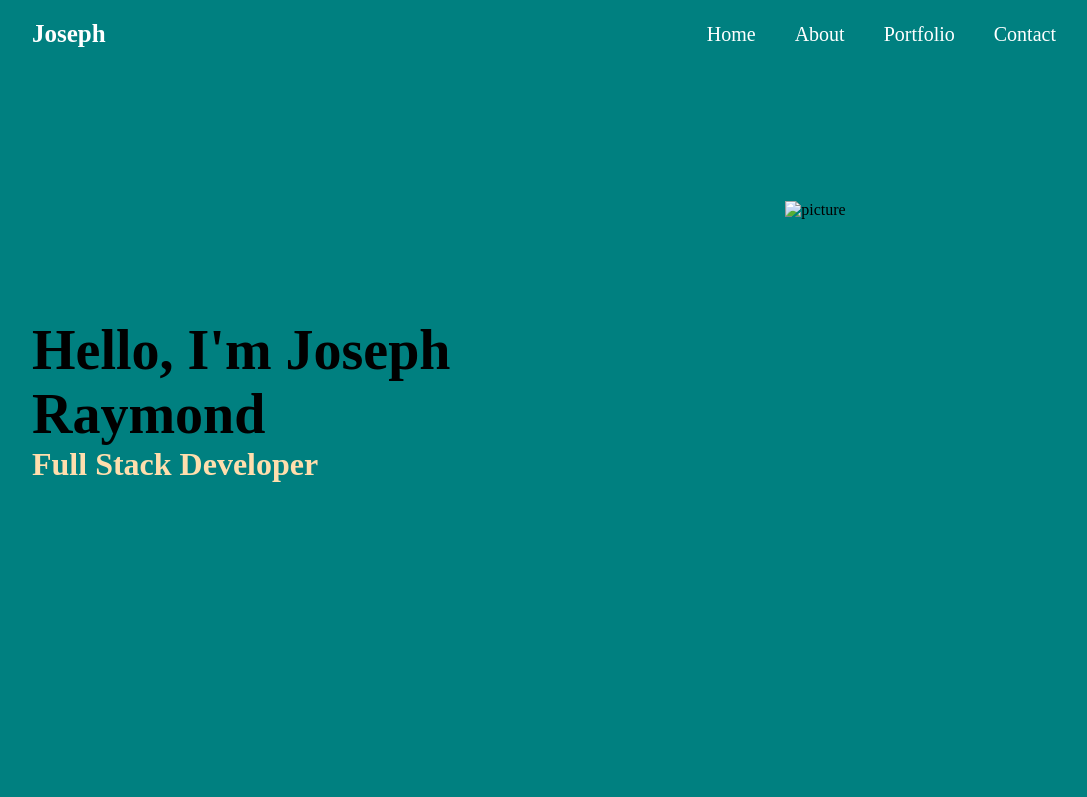
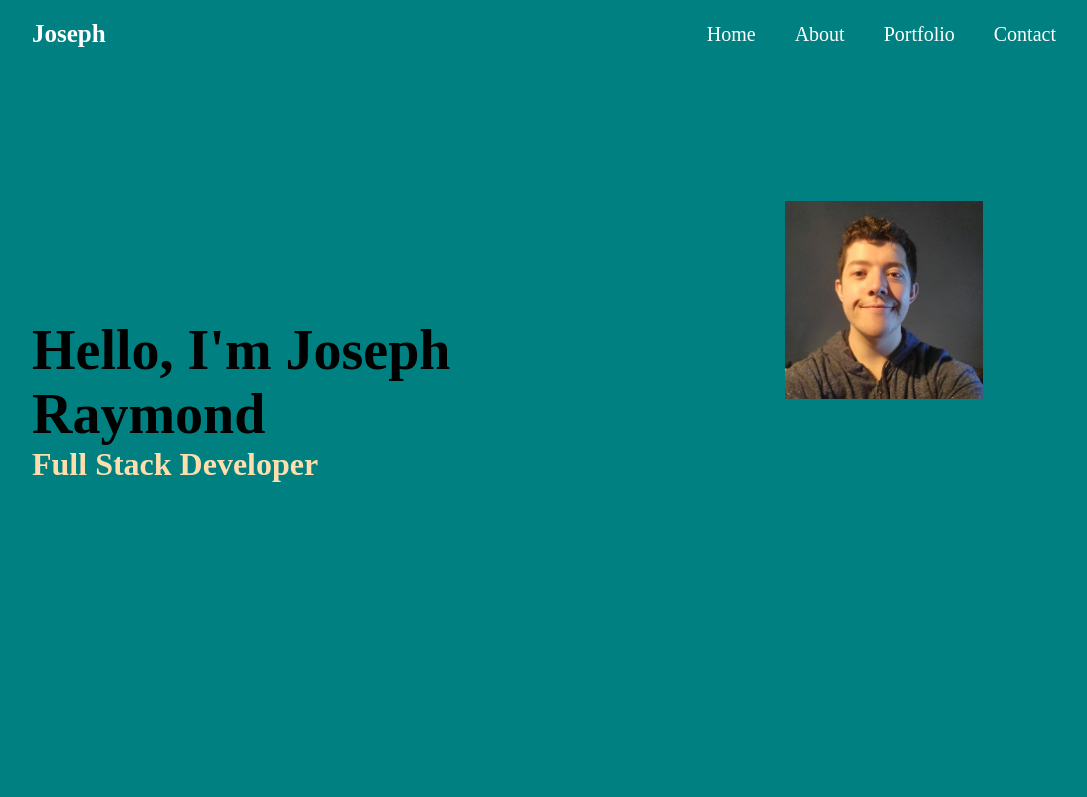
Before and after one commit to joeyray12/portfolio, a plain HTML site: page index.html in a window 1280 px wide. Shown: the top 797 px of the page, without its empty margins (96-1183 px from the left). Drawn offline with Linux system fonts and the light colour scheme.

Commit message:
adjusting file for final image in pages

```diff
--- a/index.html
+++ b/index.html
@@ -10,7 +10,7 @@
 
     <body>
 
-        <img class="picture-me" src="c:\Users\Joey\Downloads\Linked-In.jpg" alt="picture">
+        <img class="picture-me" src="./assets/images/Linked In.jfif" alt="picture">
 
         <header class="header">
         <a href="#" class="start">Joseph</a>
```
Also changed, not shown: assets/images/Linked In.jfif (added).
